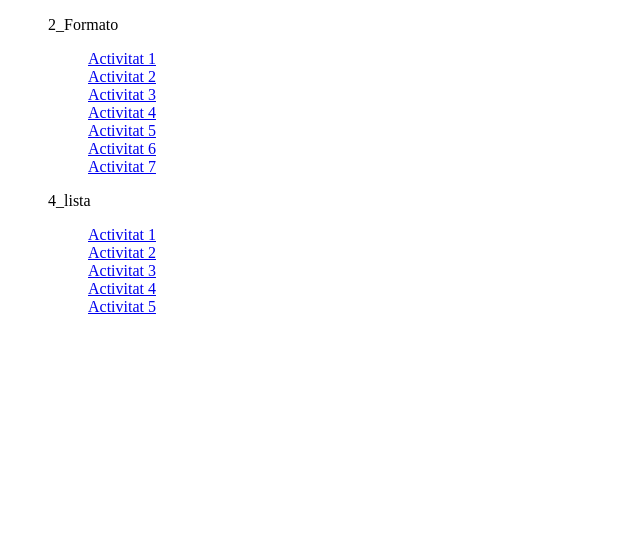
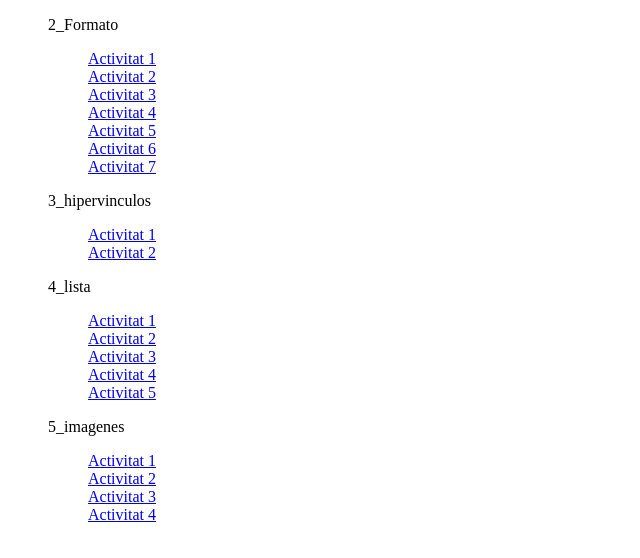
Before and after one commit to Becopo/web, a plain HTML site: page index.html in a window 1280 px wide. Shown: the whole page, without its empty margins (0-640 px from the left). Drawn offline with Linux system fonts and the light colour scheme.

Commit message:
Deploying to gh-pages from @ Becopo/web@33d030aa7db863b686e1bb42de0cca0d721d3328 🚀

```diff
--- a/index.html
+++ b/index.html
@@ -19,6 +19,13 @@
                 <a href="2_Formato/Activitat7.html" target="_blank">Activitat 7</a><br>
             </ul>
 
+        <p>3_hipervinculos</p>
+            <ul>
+                <a href="3_hipervinculos/practica1.html" target="_blank">Activitat 1</a><br>
+                <a href="3_hipervinculos/practica2.html" target="_blank">Activitat 2</a><br>
+            </ul>
+
+
         <p>4_lista</p>
             <ul>
                 <a href="4_lista/practica1.html" target="_blank">Activitat 1</a><br>
@@ -28,5 +35,11 @@
                 <a href="4_lista/practica5.html" target="_blank">Activitat 5</a><br>
 
             </ul>
+        <p>5_imagenes</p>
+    <ul>
+        <a href="5_imagenes/practica1.html" target="_blank">Activitat 1</a><br>
+        <a href="5_imagenes/practica2.html" target="_blank">Activitat 2</a><br>
+        <a href="5_imagenes/practica3.html" target="_blank">Activitat 3</a><br>
+        <a href="5_imagenes/practica4.html" target="_blank">Activitat 4</a><br>
 </body>
 </html>
```
